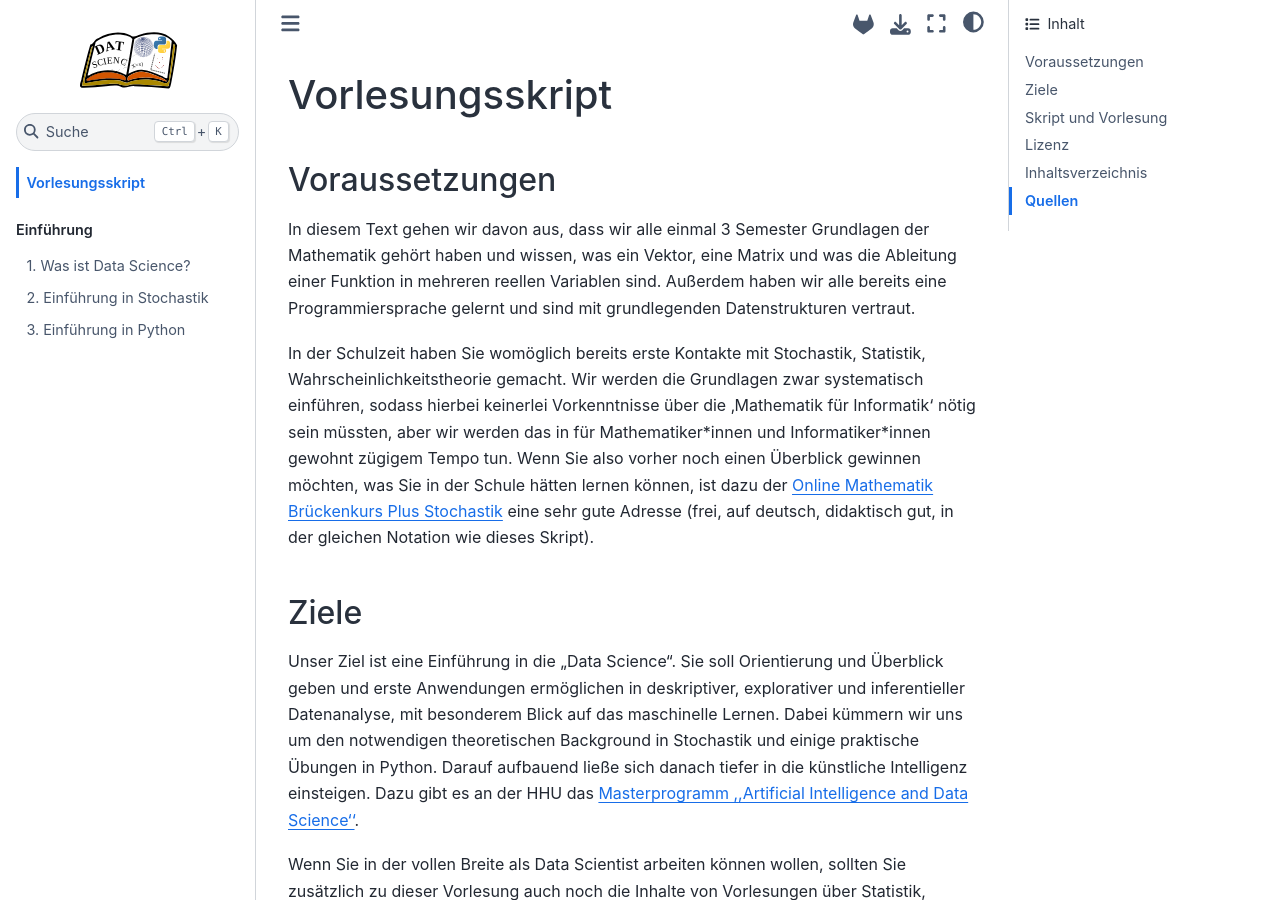
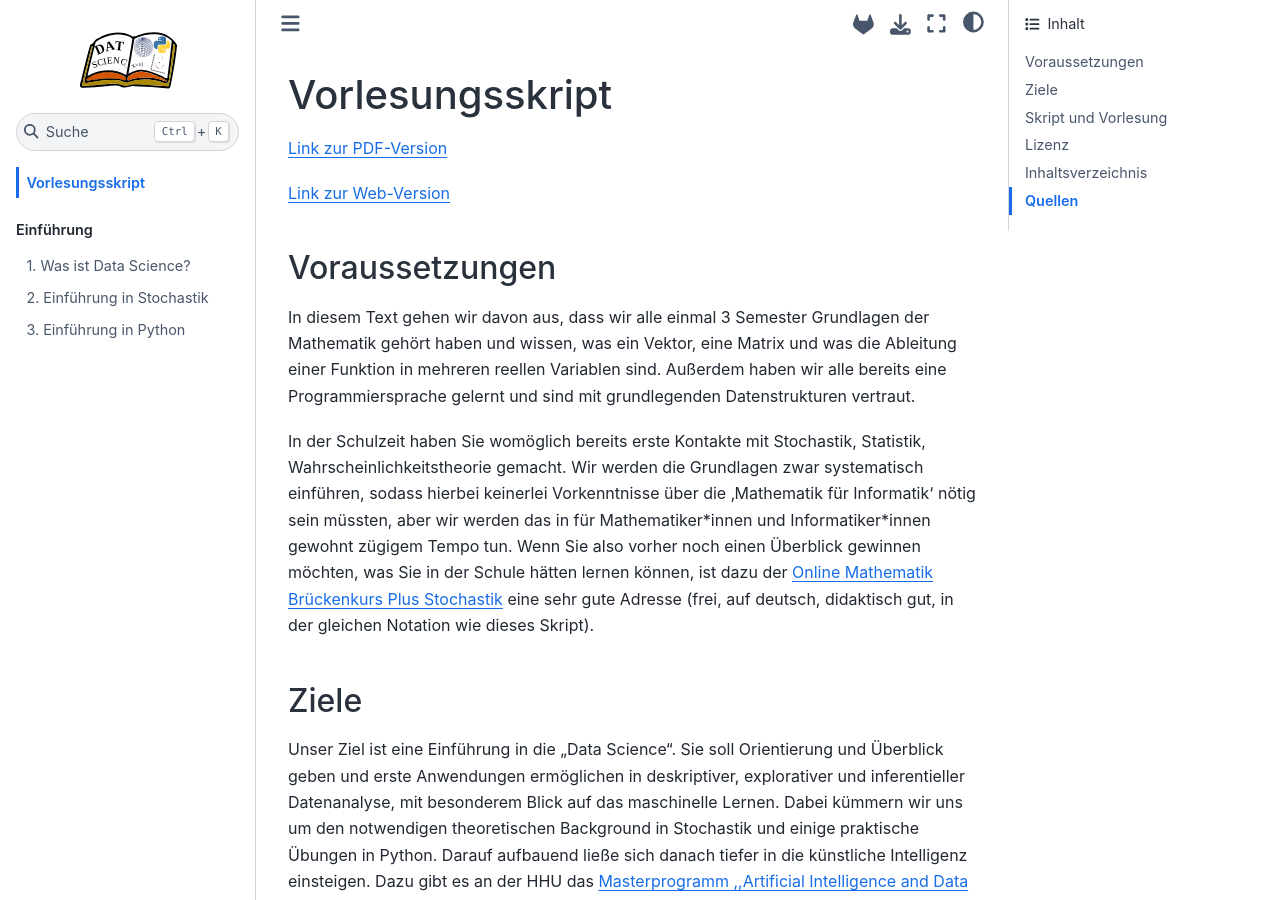
Before and after one commit to konradvoelkel/ds-skript-mirror, a Jupyter Book: the page built from landing-page.md, in a window 1280 px wide and 900 px high. Built offline with Jupyter Book 1.0.4 settings and Sphinx 7.4.7 and the Sphinx Book theme 1.1.4, drawn with Linux system fonts in a browser that asks for light colours; cross-references to code outside the pages are shown as plain code.

Commit message:
interlinking web and pdf versions

```diff
--- a/landing-page.md
+++ b/landing-page.md
@@ -1,4 +1,8 @@
 # Vorlesungsskript
+
+[Link zur PDF-Version](https://voelkel.pages.cs.uni-duesseldorf.de/ds-skript/ds-skript.pdf)
+
+[Link zur Web-Version](https://voelkel.pages.cs.uni-duesseldorf.de/ds-skript/landing-page.html)
 
 ## Voraussetzungen
 
```
